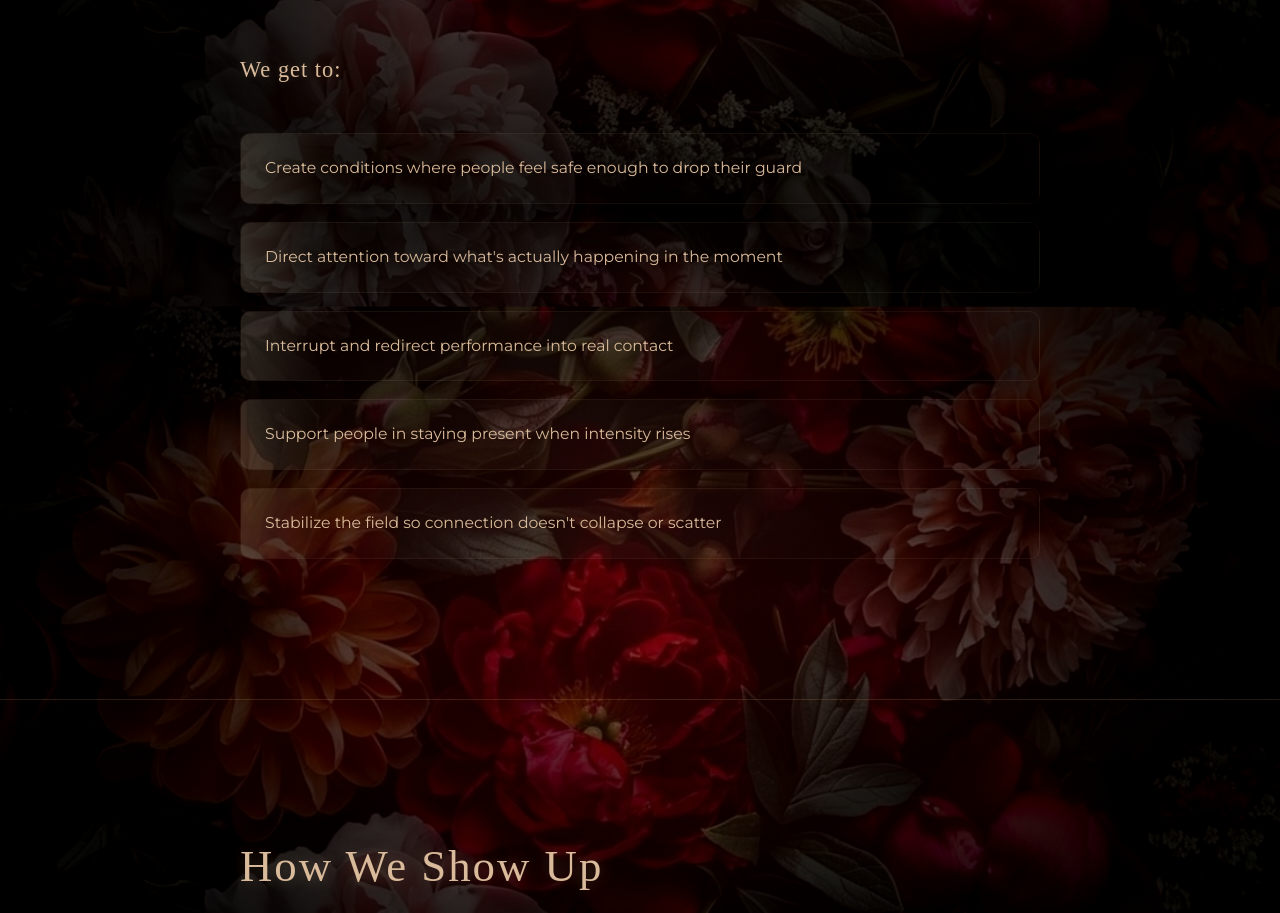
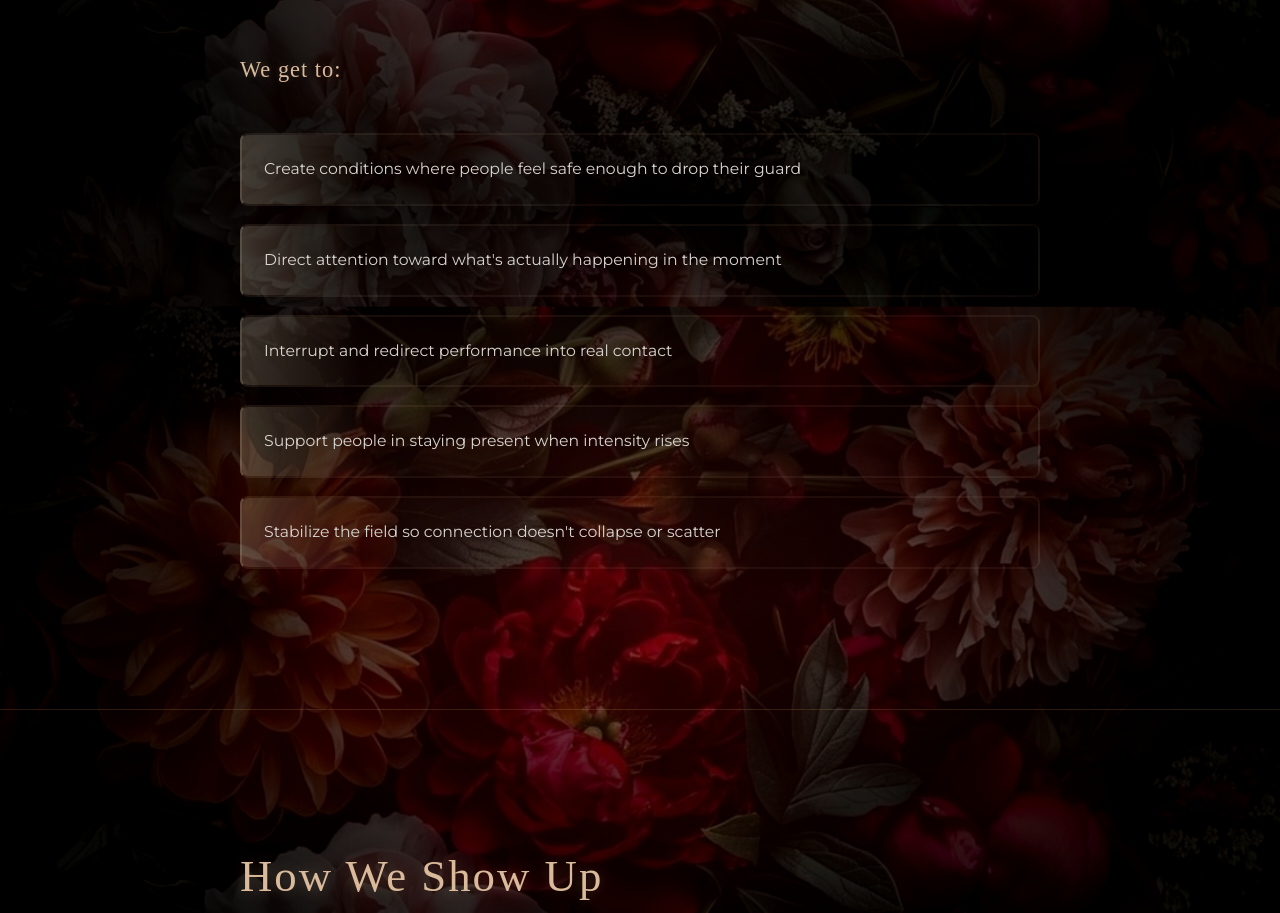
Before and after one commit to alimarie89/REVEL, a React (Vite) app in the folder frontend/: page /team-vision in a window 1280 px wide. Shown: the part 1400-2313 px from the top of the page. Built offline with nearby package versions, Linux system fonts and the light colour scheme.

Commit message:
Refine: Enhance 'We get to' card styling with improved visual hierarchy and emphasis

```diff
--- a/frontend/src/styles/TeamVision.css
+++ b/frontend/src/styles/TeamVision.css
@@ -185,16 +185,25 @@
 
 .practice-card {
   padding: 18px 24px;
+  padding-left: 22px;
   border-radius: 10px;
-  background: rgba(232, 201, 168, 0.02);
-  border: 1px solid rgba(232, 201, 168, 0.08);
+  background: linear-gradient(
+    to right,
+    rgba(232, 201, 168, 0.04) 0%,
+    rgba(232, 201, 168, 0.01) 30%,
+    rgba(232, 201, 168, 0) 100%
+  );
+  border-left: 2px solid rgba(245, 230, 200, 0.35);
+  border: 2px solid rgba(232, 201, 168, 0.08);
+  border-left: 2px solid rgba(245, 230, 200, 0.35);
+  border-radius: 8px;
   font-size: 0.98rem;
   line-height: 2.1;
   color: var(--text-light);
-  font-weight: 300;
+  font-weight: 400;
   transition: all 0.3s ease;
   position: relative;
-  overflow: hidden;
+  overflow: visible;
 }
 
 .practice-card::before {
@@ -203,24 +212,16 @@
   left: 0;
   top: 0;
   bottom: 0;
-  width: 80px;
+  width: 120px;
   background: linear-gradient(
     to right,
-    rgba(245, 230, 200, 0.15) 0%,
+    rgba(245, 230, 200, 0.2) 0%,
+    rgba(245, 230, 200, 0.08) 60%,
     transparent 100%
   );
   pointer-events: none;
-  z-index: 0;
-}
-
-.practice-card {
-  color: rgba(232, 201, 168, 1);
-  background: linear-gradient(
-    to right,
-    rgba(232, 201, 168, 0.03) 0%,
-    rgba(232, 201, 168, 0.01) 50%,
-    rgba(232, 201, 168, 0) 100%
-  );
+  z-index: 1;
+  border-radius: 6px 0 0 6px;
 }
 
 .practice-card::after {
@@ -233,28 +234,31 @@
   background: linear-gradient(
     135deg,
     transparent 0%,
-    rgba(255, 255, 255, 0.02) 50%,
+    rgba(255, 255, 255, 0.01) 50%,
     transparent 100%
   );
   pointer-events: none;
-  z-index: -1;
+  z-index: 0;
+  border-radius: 8px;
 }
 
 .practice-card:hover {
-  border-color: rgba(232, 201, 168, 0.25);
+  border-color: rgba(232, 201, 168, 0.2);
+  border-left-color: rgba(245, 230, 200, 0.55);
   background: linear-gradient(
     to right,
-    rgba(232, 201, 168, 0.06) 0%,
-    rgba(232, 201, 168, 0.02) 50%,
+    rgba(232, 201, 168, 0.08) 0%,
+    rgba(232, 201, 168, 0.03) 30%,
     rgba(232, 201, 168, 0) 100%
   );
-  box-shadow: 0 0 20px rgba(232, 201, 168, 0.1);
+  box-shadow: 0 0 15px rgba(232, 201, 168, 0.08), inset 0 0 20px rgba(245, 230, 200, 0.02);
 }
 
 .practice-card:hover::before {
   background: linear-gradient(
     to right,
-    rgba(245, 230, 200, 0.25) 0%,
+    rgba(245, 230, 200, 0.35) 0%,
+    rgba(245, 230, 200, 0.15) 60%,
     transparent 100%
   );
 }
```
